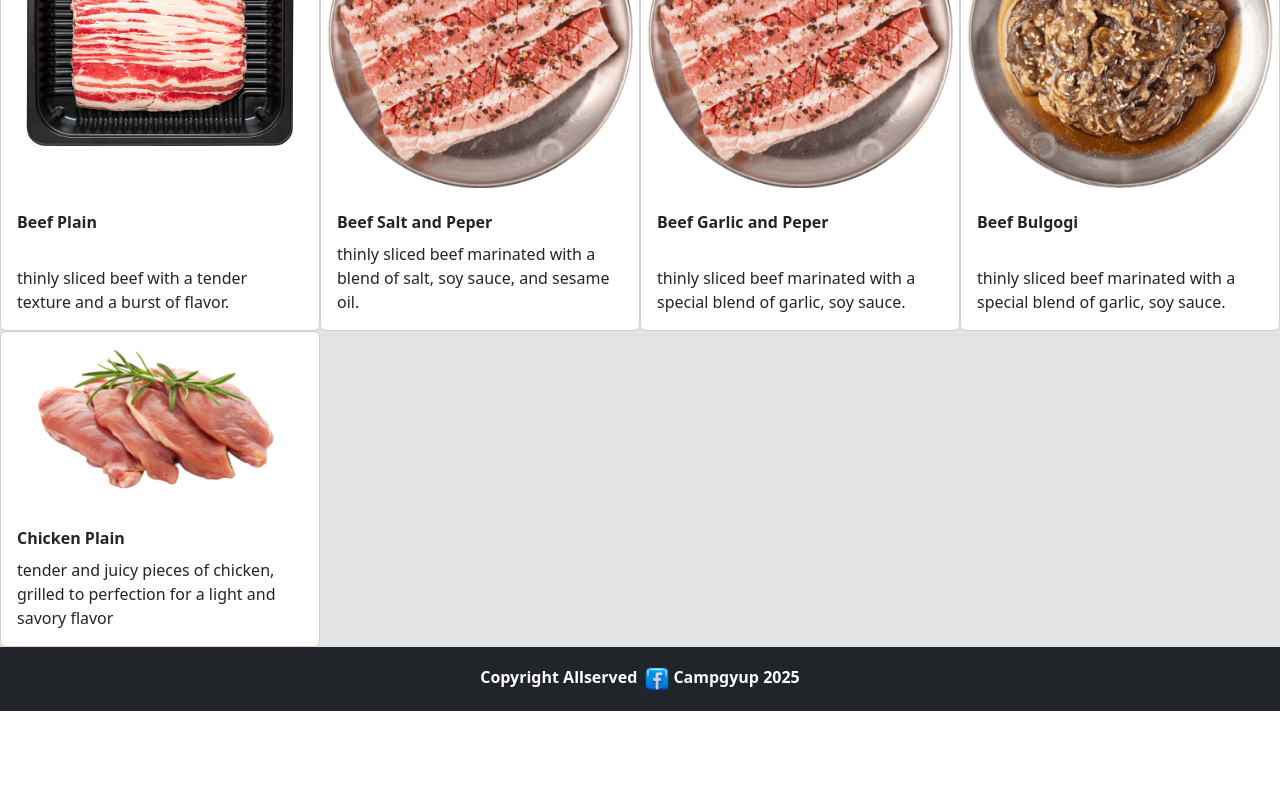
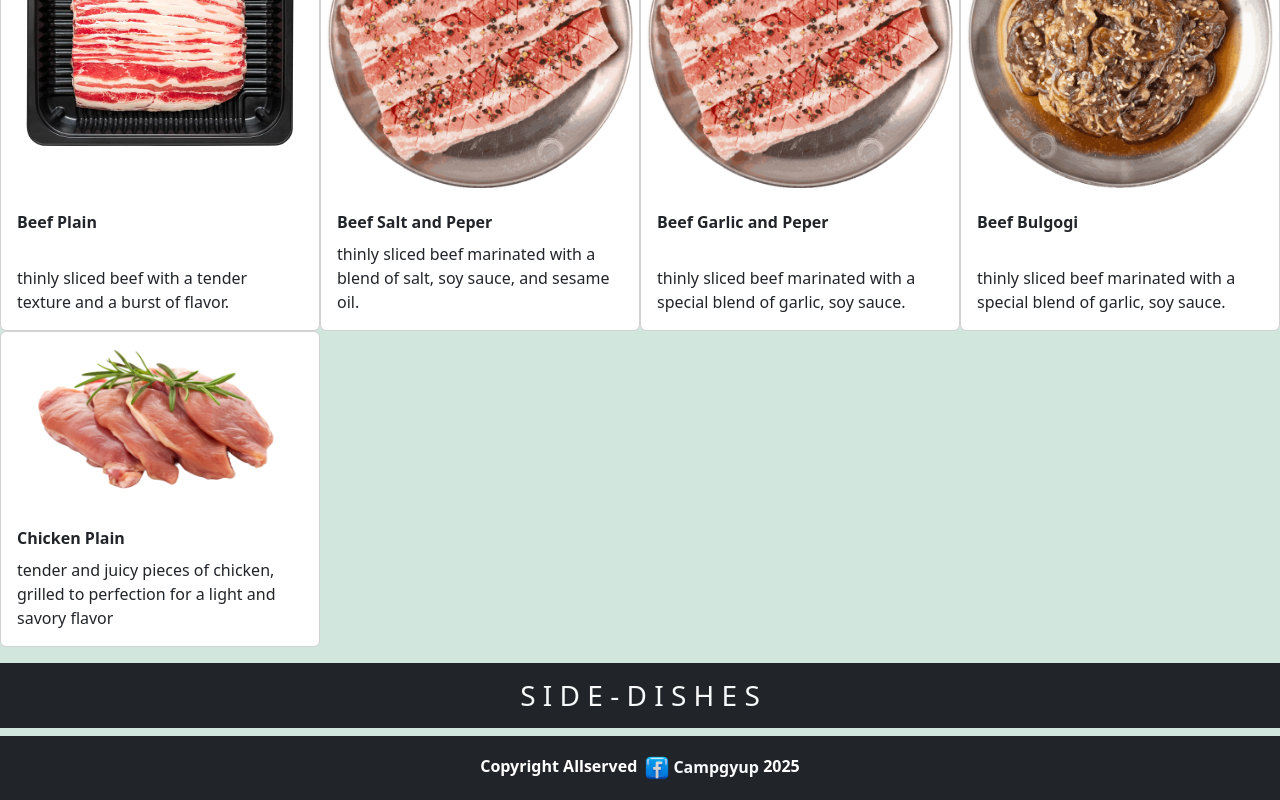
Before and after one commit to dev-teng/capstone, a React (Vite) app: page /menu in a window 1280 px wide. Shown: the part 1419-2219 px from the top of the page. Before the commit the page ends 2130 px from the top, so only its background shows below. Built offline with nearby package versions, Linux system fonts and the light colour scheme.

Commit message:
changes bg color into success

```diff
--- a/src/About.jsx
+++ b/src/About.jsx
@@ -9,7 +9,7 @@ import dailyopen from "./images/dailyopen.jpg";
 import "./Header.css";
 function About() {
   return (
-    <div className="bg-secondary-subtle d-flex flex-column min-vh-100">
+    <div className="bg-success-subtle d-flex flex-column min-vh-100">
       <div className="row g-0 mt-5">
           <div className="col-md-4">
             <h5 className="m-5 lh-base border border-dark p-3 campgyup">"Campgyup" is a fun fusion of two things that people love: camping and samgyupsal a
--- a/src/Home.jsx
+++ b/src/Home.jsx
@@ -5,7 +5,7 @@ import chicken from "./images/chicken.avif";
 import "./Header.css";
 function Home() {
   return (
-    <div className="bg-secondary-subtle d-flex flex-column min-vh-100 m-0">
+    <div className="bg-success-subtle d-flex flex-column min-vh-100 m-0">
       <div className="row g-0 mt-5">
         <div className="col-md-6">
           <img className="img-fluid w-100 rounded" src={Allview} />
--- a/src/Menu.jsx
+++ b/src/Menu.jsx
@@ -8,7 +8,7 @@ import beefBulgogi from "./images/beefBulgogi.png";
 import chickenPlain from "./images/chickenPlain.webp";
 function Menu () {
   return (
-    <div className="bg-secondary-subtle d-flex flex-column min-vh-100 mt-5">
+    <div className="bg-success-subtle d-flex flex-column min-vh-100 mt-5">
           <div className="row g-0 menus">
             <div className="col-md-12 text-center d-flex flex-column justify-content-center">
               <h1 className="m-5 text-light d-1">UNLIMITED MENU</h1>
@@ -38,6 +38,7 @@ function Menu () {
                     </div>
                   </div>
                 </div>
+
                 <div className="col-6 col-md-3">
                   <div className="card h-100" >
                     <img className="img-fluid" src={porkSaltPepper} />
@@ -120,6 +121,12 @@ function Menu () {
 
           </div>
 
+          <div className="row mt-3 g-0">
+            <div className="col-md-12">
+              <h3 className="bg-dark text-light p-3 text-center">S I D E - D I S H E S</h3>
+            </div>
+          </div>
+
     </div>
   )
 }
```
